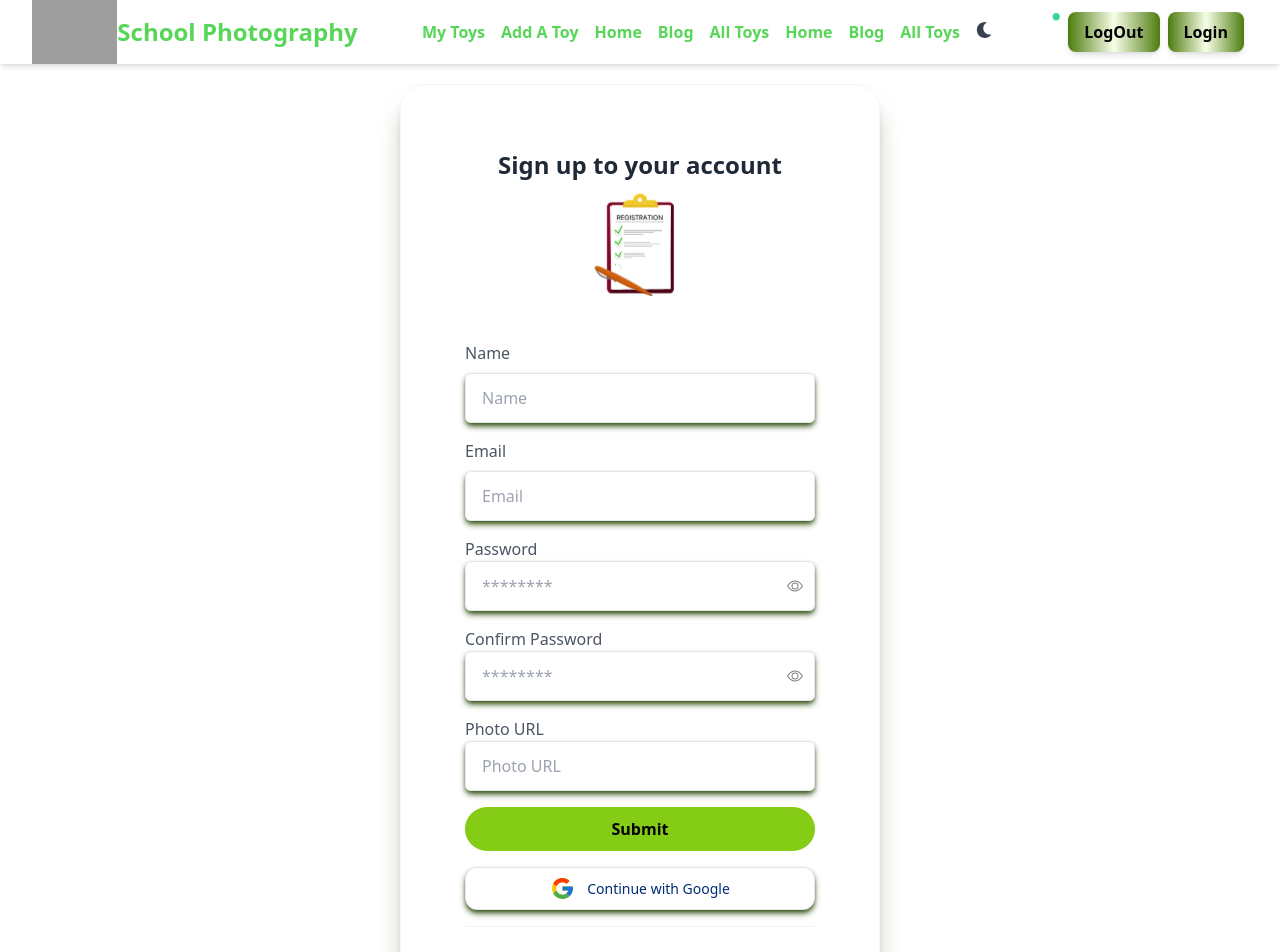
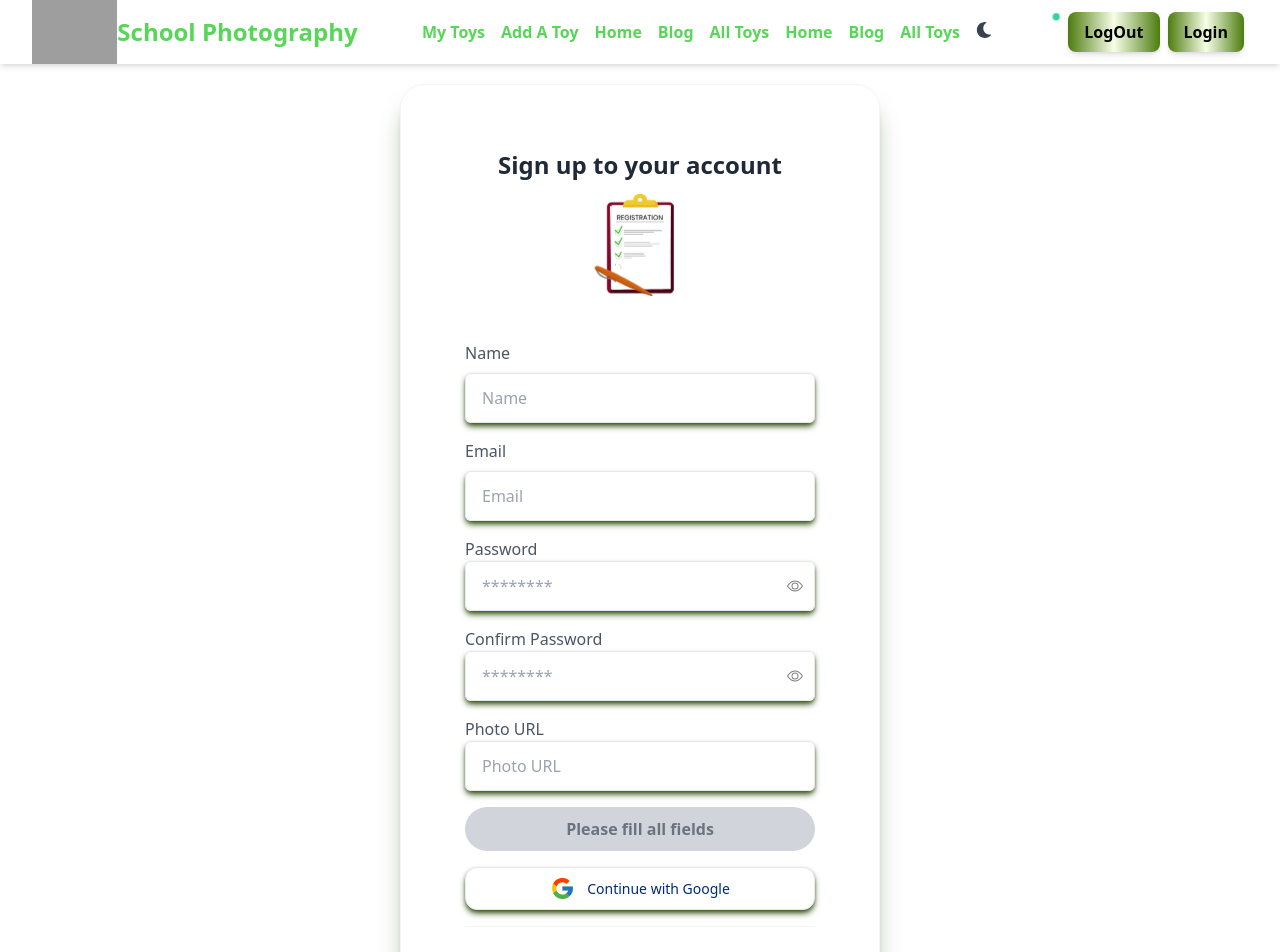
Before and after one commit to Farhanayesmin2/photography-client-site, a React (Vite) app: page /register in a window 1280 px wide. Shown: the top 952 px of the page. Built offline with nearby package versions, Linux system fonts and the light colour scheme; no server answers; grey boxes are pictures that could not be loaded.

Commit message:
disabled button create for register page

```diff
--- a/src/Pages/Home/Register/Register.jsx
+++ b/src/Pages/Home/Register/Register.jsx
@@ -3,7 +3,6 @@ import { useContext, useState } from "react";
 import { Link, useNavigate } from "react-router-dom";
 
 import toast, { Toaster } from "react-hot-toast";
-import { useRef } from "react";
 
 import { Player } from "@lottiefiles/react-lottie-player";
 import { AuthContext } from "../../../Context/AuthContext";
@@ -19,7 +18,7 @@ const Register = () => {
 	const [photo, setPhoto] = useState("");
 	const navigate = useNavigate();
 
-	const { createUser, userProfile, signInWithGoogle, user, logOut, setUser } =
+	const { createUser, userProfile, signInWithGoogle, logOut, setUser } =
 		useContext(AuthContext);
 
 	const handleSubmit = (e) => {
@@ -103,16 +102,14 @@ const Register = () => {
 				setErrorMessage("");
 				const loggedUser = result.user;
 				setUser(loggedUser);
-
-				// Navigate to previous page
-				navigate(from, { replace: true });
 			})
 			.catch((error) => {
 				// Display error message
 				setErrorMessage(error.message);
 			});
 	};
-
+	const isSubmitDisabled =
+		!name || !email || !password || !conpassword || !photo;
 	return (
 		<div>
 			<div className="relative py-5">
@@ -269,12 +266,29 @@ const Register = () => {
 									</div>
 									<button
 										type="submit"
+										disabled={isSubmitDisabled}
+										className={`relative flex h-11 w-full items-center justify-center px-6 rounded-full transition duration-300 ${
+											isSubmitDisabled
+												? "bg-gray-300 cursor-not-allowed"
+												: "bg-emerald-500 hover:bg-emerald-600 cursor-pointer"
+										}`}
+									>
+										<span
+											className={`relative font-semibold ${
+												isSubmitDisabled ? "text-gray-500" : "text-white"
+											}`}
+										>
+											{isSubmitDisabled ? "Please fill all fields" : "Submit"}
+										</span>
+									</button>
+									{/* <button
+										type="submit"
 										className="relative   flex h-11 w-full items-center justify-center px-6 before:absolute before:inset-0 before:rounded-full before:bg-lime-500 before:transition before:duration-300 hover:before:scale-105 active:duration-75 active:before:scale-95"
 									>
 										<span className="relative text-black font-semibold  dark:text-dark">
 											Submit
 										</span>
-									</button>
+									</button> */}
 									<button
 										onClick={handleGoogleSignIn}
 										className="bg-white shadow-md shadow-lime-900 border py-2 w-full rounded-xl mt-5 flex justify-center items-center text-sm hover:scale-105 duration-300 text-[#002D74]"
```
